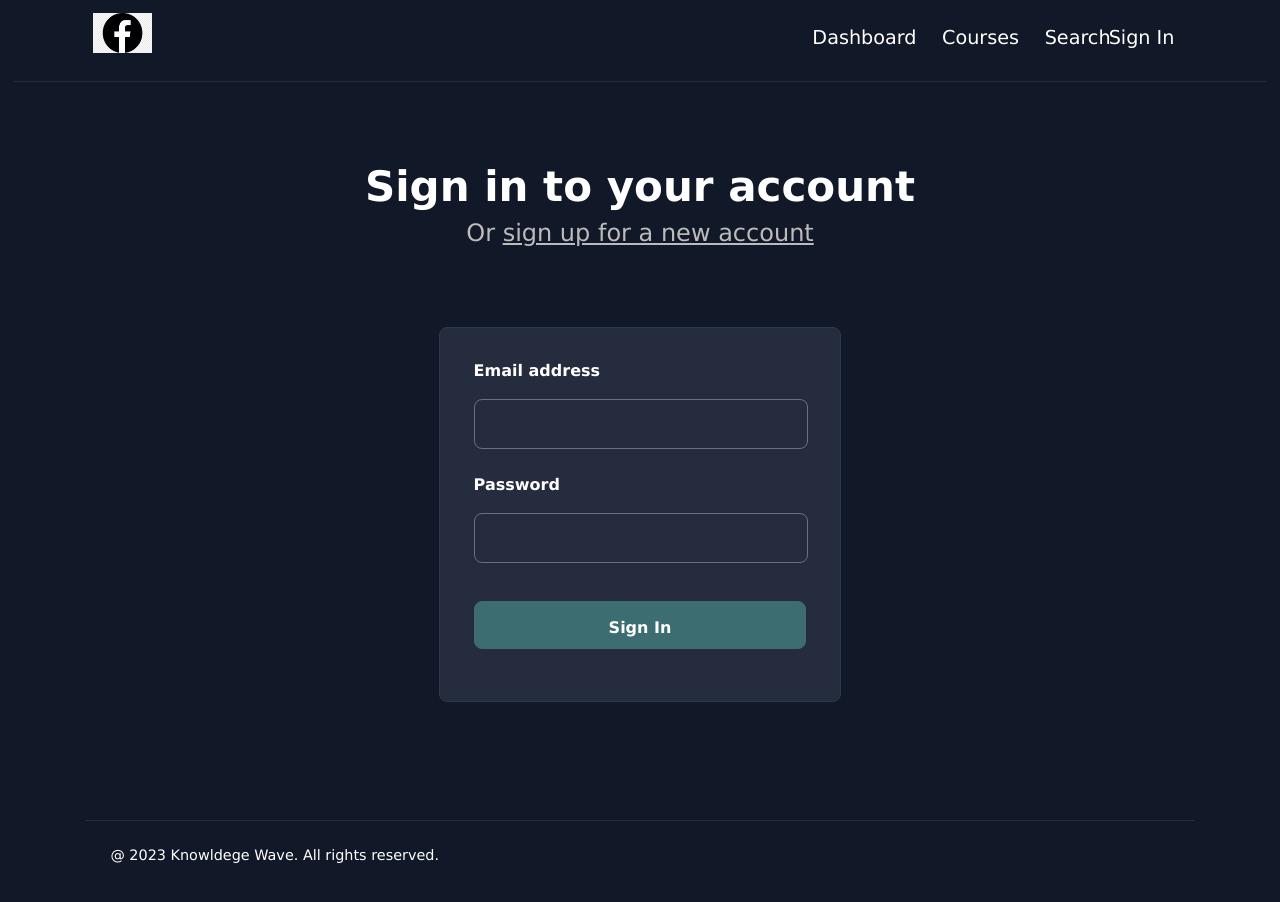
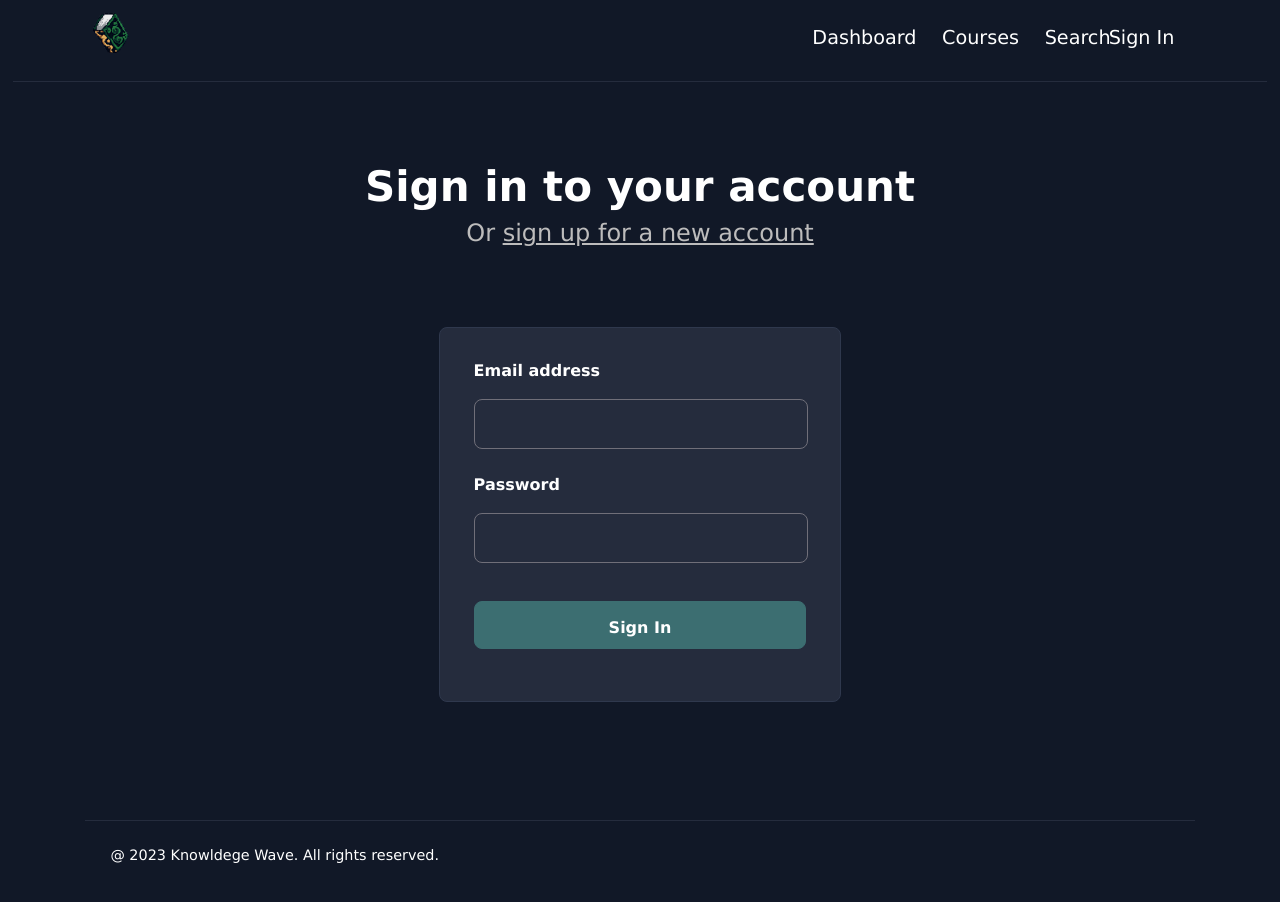
Before and after one commit to dilawarr/knowledege-wave, a plain HTML site: page sign_in.html in a window 1280 px wide. Drawn offline with Linux system fonts and the light colour scheme.

```diff
--- a/sign_in.html
+++ b/sign_in.html
@@ -17,7 +17,7 @@
                     <li><a href="#">Courses</a></li>
                     <li><a href="index.html">Dashboard</a></li>
                 </ul>
-                <img src="imgs/png-clipart-computer-icons-facebook-facebook-logo-black-and-white.png" alt="logo">
+                <a href="#"><img src="imgs/logo.PNG" alt="logo" draggable="false"></a>
                 <input type="search" id="searchBar" name="searchBar" placeholder="Search">
             </nav>
         </header>
```
Also changed, not shown: sign_up.html (+1 -1 lines), imgs/logo.PNG (added), imgs/png-clipart-computer-icons-facebook-facebook-logo-black-and-white.png (deleted).
